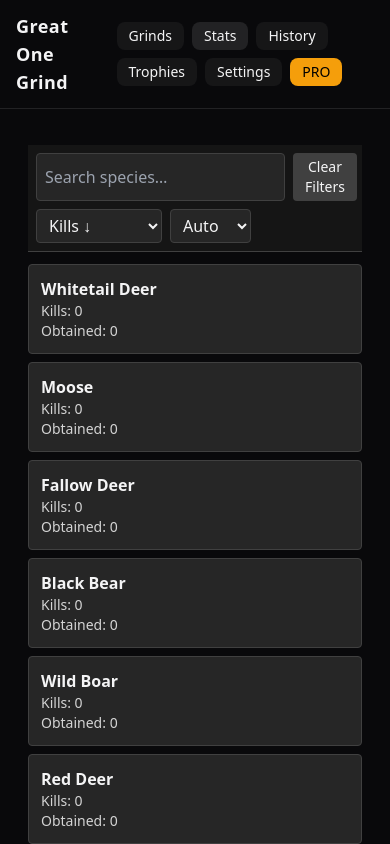
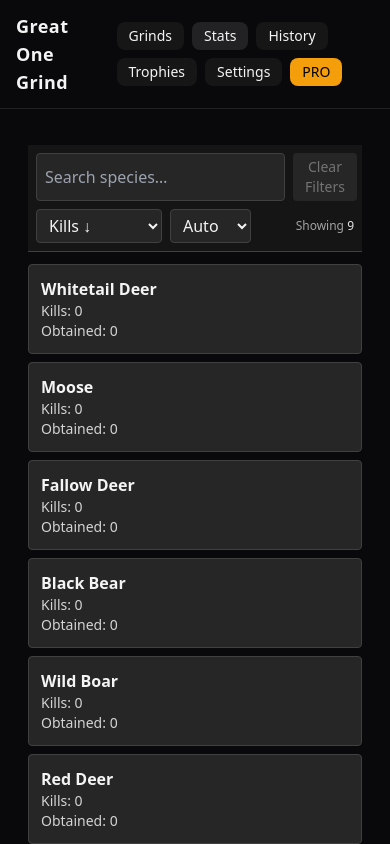
Before and after one commit to Camoford/great-one-grind, a React (Vite) app: page / in a window 390 px wide. Both pictures are taken after a click on the button "Stats". Shown: the top 844 px of the page. Built offline with nearby package versions, Linux system fonts and the light colour scheme.

Commit message:
Stats polish: responsive Auto view + disable Clear Filters when clean

```diff
--- a/components/StatsDashboard.tsx
+++ b/components/StatsDashboard.tsx
@@ -12,13 +12,15 @@ type UiPrefs = {
   view: "cards" | "table" | "auto";
 };
 
+const DEFAULT_PREFS: UiPrefs = { search: "", sort: "kills_desc", view: "auto" };
+
 function loadPrefs(): UiPrefs {
   try {
     const raw = localStorage.getItem(UI_KEY);
     if (!raw) throw new Error();
-    return { search: "", sort: "kills_desc", view: "auto", ...JSON.parse(raw) };
+    return { ...DEFAULT_PREFS, ...JSON.parse(raw) };
   } catch {
-    return { search: "", sort: "kills_desc", view: "auto" };
+    return { ...DEFAULT_PREFS };
   }
 }
 
@@ -36,9 +38,22 @@ export default function StatsDashboard() {
 
   const [prefs, setPrefs] = useState<UiPrefs>(() => loadPrefs());
 
+  // ✅ Responsive Auto view (updates on resize)
+  const [width, setWidth] = useState(() =>
+    typeof window !== "undefined" ? window.innerWidth : 1024
+  );
+
   useEffect(() => {
     savePrefs(prefs);
   }, [prefs]);
+
+  useEffect(() => {
+    function onResize() {
+      setWidth(window.innerWidth);
+    }
+    window.addEventListener("resize", onResize);
+    return () => window.removeEventListener("resize", onResize);
+  }, []);
 
   /* ---------- derived stats ---------- */
 
@@ -91,15 +106,20 @@ export default function StatsDashboard() {
 
   /* ---------- view logic ---------- */
 
-  const isMobile = window.innerWidth < 640;
+  const isMobile = width < 640;
   const effectiveView =
     prefs.view === "auto" ? (isMobile ? "cards" : "table") : prefs.view;
+
+  const isDirty =
+    prefs.search !== DEFAULT_PREFS.search ||
+    prefs.sort !== DEFAULT_PREFS.sort ||
+    prefs.view !== DEFAULT_PREFS.view;
 
   /* ---------- actions ---------- */
 
   function clearFilters() {
     localStorage.removeItem(UI_KEY);
-    setPrefs({ search: "", sort: "kills_desc", view: "auto" });
+    setPrefs({ ...DEFAULT_PREFS });
   }
 
   /* ---------- render ---------- */
@@ -120,14 +140,23 @@ export default function StatsDashboard() {
 
           <button
             onClick={clearFilters}
-            className="px-3 py-1 rounded bg-neutral-700 hover:bg-neutral-600 text-sm"
-            title="Clear search, sort, and view preferences"
+            disabled={!isDirty}
+            className={`px-3 py-1 rounded text-sm ${
+              isDirty
+                ? "bg-neutral-700 hover:bg-neutral-600"
+                : "bg-neutral-800 text-neutral-500 cursor-not-allowed"
+            }`}
+            title={
+              isDirty
+                ? "Clear search, sort, and view preferences"
+                : "Nothing to clear"
+            }
           >
             Clear Filters
           </button>
         </div>
 
-        <div className="flex gap-2 flex-wrap">
+        <div className="flex gap-2 flex-wrap items-center">
           <select
             className="px-2 py-1 rounded bg-neutral-800 border border-neutral-700"
             value={prefs.sort}
@@ -154,6 +183,10 @@ export default function StatsDashboard() {
             <option value="cards">Cards</option>
             <option value="table">Table</option>
           </select>
+
+          <div className="text-xs text-neutral-400 ml-auto">
+            Showing <span className="text-neutral-200">{rows.length}</span>
+          </div>
         </div>
       </div>
 
```
